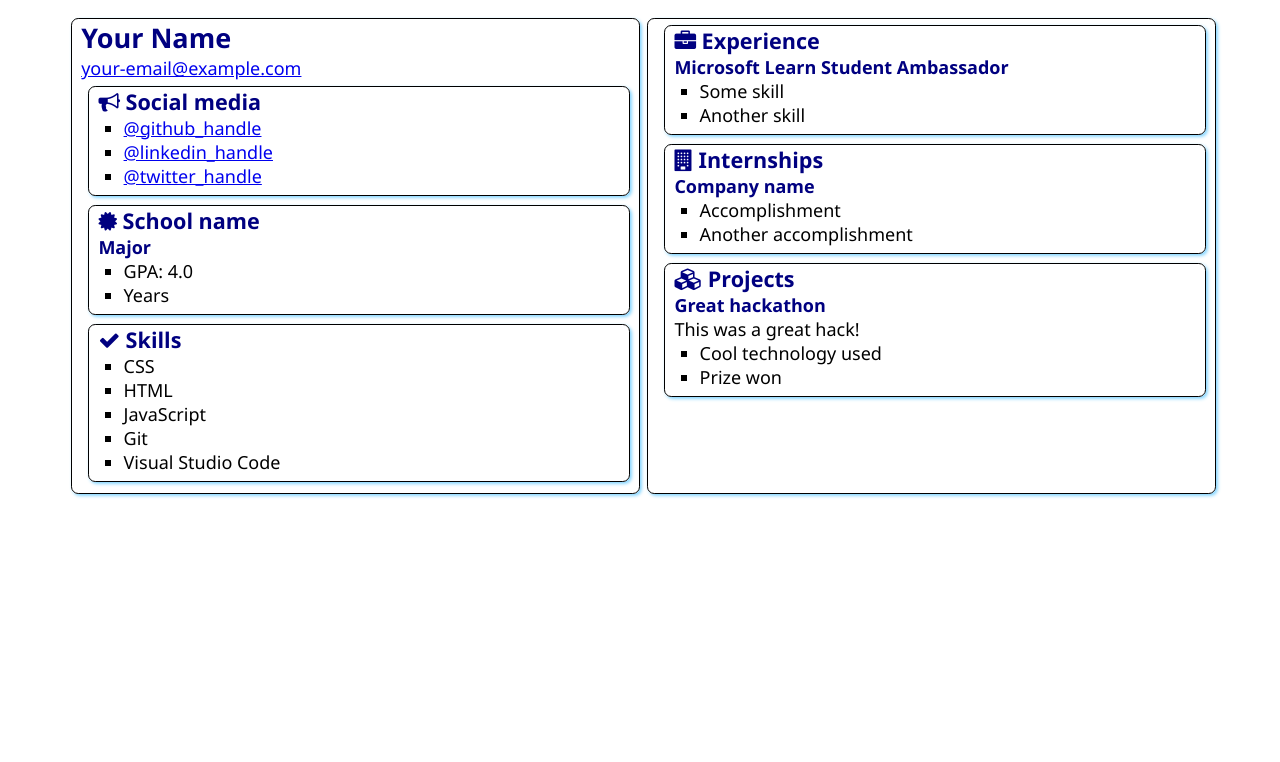
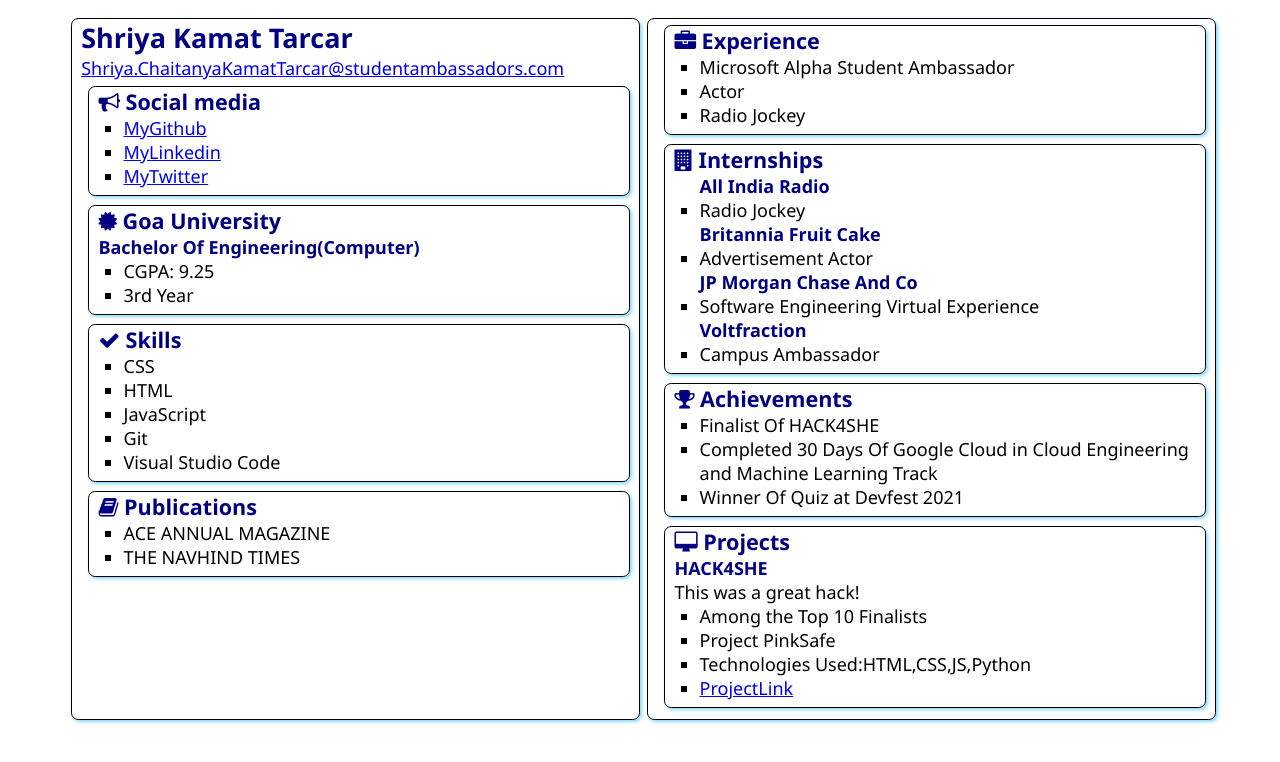
Before and after one commit to shri3016/SATechnicalOnboarding, a plain HTML site: page src/index.html in a window 1280 px wide. Drawn offline with Linux system fonts and the light colour scheme.

Commit message:
MyDetailsChange

```diff
--- a/src/index.html
+++ b/src/index.html
@@ -12,8 +12,8 @@
 <body>
     <main>
         <article class="box">
-            <h1>Your Name</h1>
-            <div><a href="mailto:your.email@example.com">your-email@example.com</a></div>
+            <h1>Shriya Kamat Tarcar</h1>
+            <div><a href="mailto:your.email@example.com">Shriya.ChaitanyaKamatTarcar@studentambassadors.com</a></div>
 
             <section class="box">
                 <h2>
@@ -21,9 +21,9 @@
                     Social media
                 </h2>
                 <ul>
-                    <li><a href="https://github.com/<handle>">@github_handle</a></li>
-                    <li><a href="https://linkedin.com/in/<handle>">@linkedin_handle</a></li>
-                    <li><a href="https://twitter.com/<handle>">@twitter_handle</a></li>
+                    <li><a href="https://github.com/shri3016">MyGithub</a></li>
+                    <li><a href="https://linkedin.com/in/shriya-c-k-tarcar-6083641bb">MyLinkedin</a></li>
+                    <li><a href="https://twitter.com/Shriya1002">MyTwitter</a></li>
                 </ul>
             </section>
 
@@ -31,12 +31,12 @@
                 <div class="education">
                     <h2>
                         <i class="fa fa-certificate" aria-hidden="true"></i>
-                        School name
+                        Goa University
                     </h2>
-                    <h3>Major</h3>
+                    <h3>Bachelor Of Engineering(Computer)</h3>
                     <ul>
-                        <li>GPA: 4.0</li>
-                        <li>Years</li>
+                        <li>CGPA: 9.25</li>
+                        <li>3rd Year</li>
                     </ul>
                 </div>
             </section>
@@ -53,6 +53,18 @@
                     <li>Git</li>
                     <li>Visual Studio Code</li>
                 </ul>
+            </div>
+        </section>
+                <section class="box">
+                    <h2>
+                        <i class= "fa fa-book"aria-hidden="true"></i>
+                        Publications
+                    </h2>
+                    <ul>
+                        <li>ACE ANNUAL MAGAZINE</li>
+                        <li>THE NAVHIND TIMES</li>
+                    </div>
+
             </section>
         </article>
         <article class="box">
@@ -61,37 +73,58 @@
                     <i class="fa fa-briefcase" aria-hidden="true"></i>
                     Experience
                 </h2>
-                <h3>Microsoft Learn Student Ambassador</h3>
                 <ul>
-                    <li>Some skill</li>
-                    <li>Another skill</li>
+                <li>Microsoft Alpha Student Ambassador</li>
+                <li> Actor</li>
+                <li>Radio Jockey</li>
                 </ul>
+
             </section>
             <section class="box">
                 <h2>
                     <i class="fa fa-building" aria-hidden="true"></i>
                     Internships
                 </h2>
+                <ul type >
+                <h3>All India Radio</h3>
+                <li>Radio Jockey</li>
+                <h3>Britannia Fruit Cake</h3>
+                <li>Advertisement Actor</li>
+                <h3>JP Morgan Chase And Co</h3>
+                <li>Software Engineering Virtual Experience</li>
+                <h3>Voltfraction</h3>
+                <li>Campus Ambassador</li>
+                </ul>
+                </section>
+                <section class="box">
+                    <h2>
+                        <i class="fa fa-trophy" aria-hidden="true"></i>
+                        Achievements
+                    </h2>
+                 <ul>
+                    <li>Finalist Of HACK4SHE</li>
+                    <li>Completed 30 Days Of Google Cloud in Cloud Engineering and Machine Learning Track</li>
+                    <li>Winner Of Quiz at Devfest 2021</li>
+                </ul>
 
-                <h3>Company name</h3>
-                <ul>
-                    <li>Accomplishment</li>
-                    <li>Another accomplishment</li>
-                </ul>
+
             </section>
             <section class="box">
                 <h2>
-                    <i class="fa fa-cubes" aria-hidden="true"></i>
+                    <i class="fa fa-desktop" aria-hidden="true"></i>
                     Projects
                 </h2>
 
-                <h3>Great hackathon</h3>
+                <h3>HACK4SHE</h3>
                 <div>This was a great hack!</div>
                 <ul>
-                    <li>Cool technology used</li>
-                    <li>Prize won</li>
-                </ul>
+                    <li>Among the  Top 10 Finalists</li>
+                    <li>Project PinkSafe</li>
+                    <li>Technologies Used:HTML,CSS,JS,Python</li>
+
+                    <li><a href="https://github.com/shri3016/PinkSafe">ProjectLink</a></li>
             </section>
+        </ul>
         </article>
 
     </main>
```
